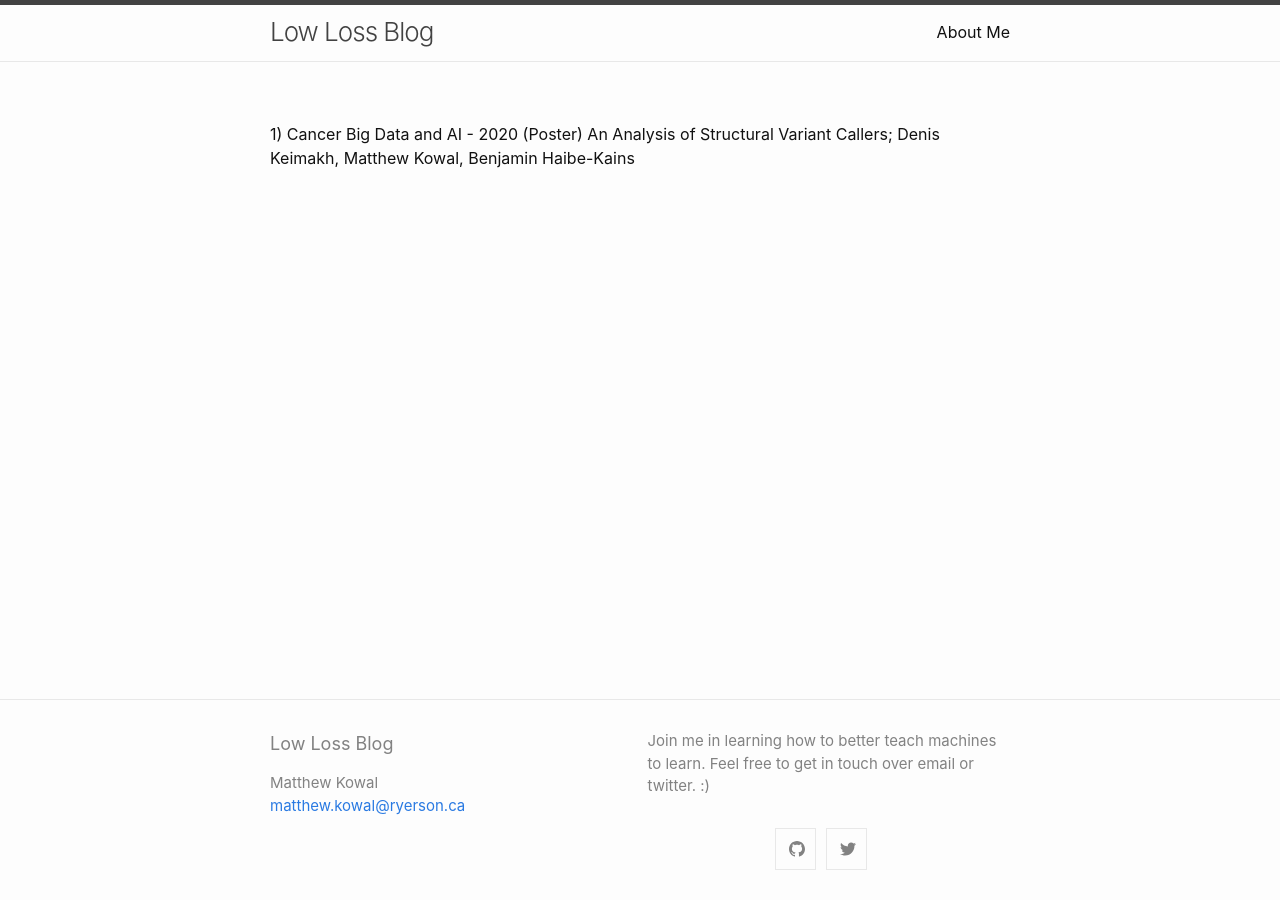
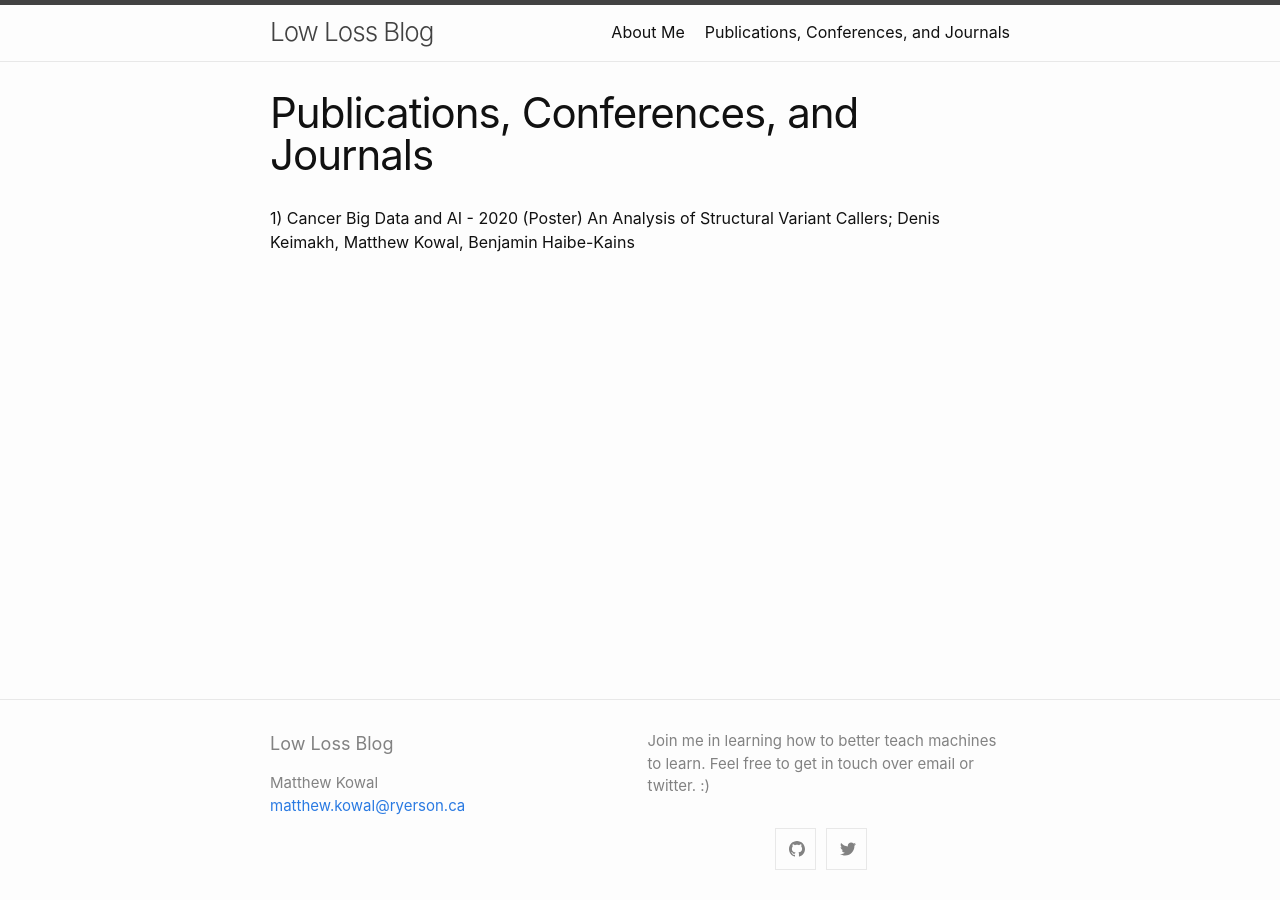
Before and after one commit to MKowal2/MKowal4.github.io, a Jekyll site: the page built from publications.md, in a window 1280 px wide. Built offline with Jekyll 4.4.1, drawn with Linux system fonts in a browser that asks for light colours; our own code applies the rules of GitHub Pages for plain Markdown files.

Commit message:
Update publications.md

```diff
--- a/publications.md
+++ b/publications.md
@@ -1,3 +1,8 @@
+---
+layout: page
+title: Publications, Conferences, and Journals
+permalink: /publications/
+---
 
 1) Cancer Big Data and AI - 2020 (Poster)
 An Analysis of Structural Variant Callers; Denis Keimakh, Matthew Kowal, Benjamin Haibe-Kains
```
